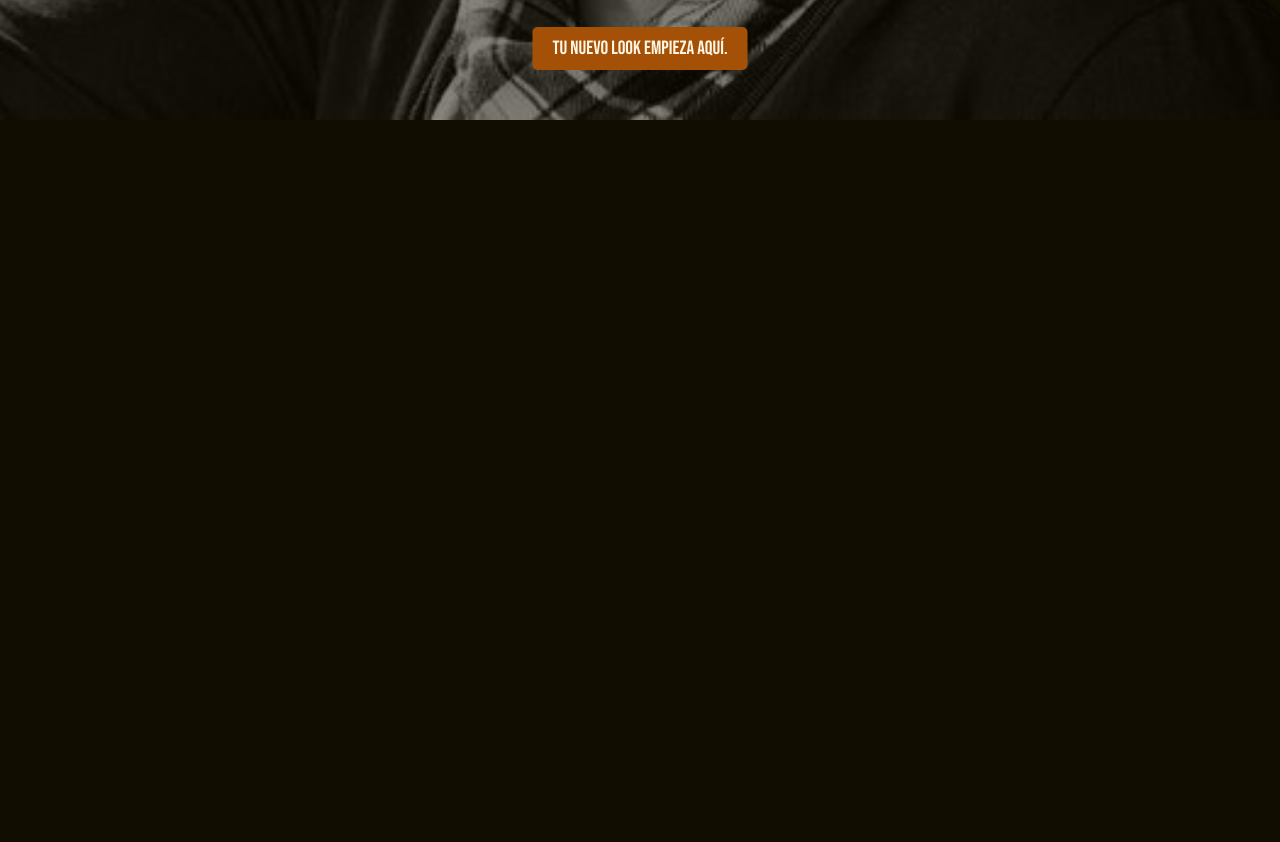
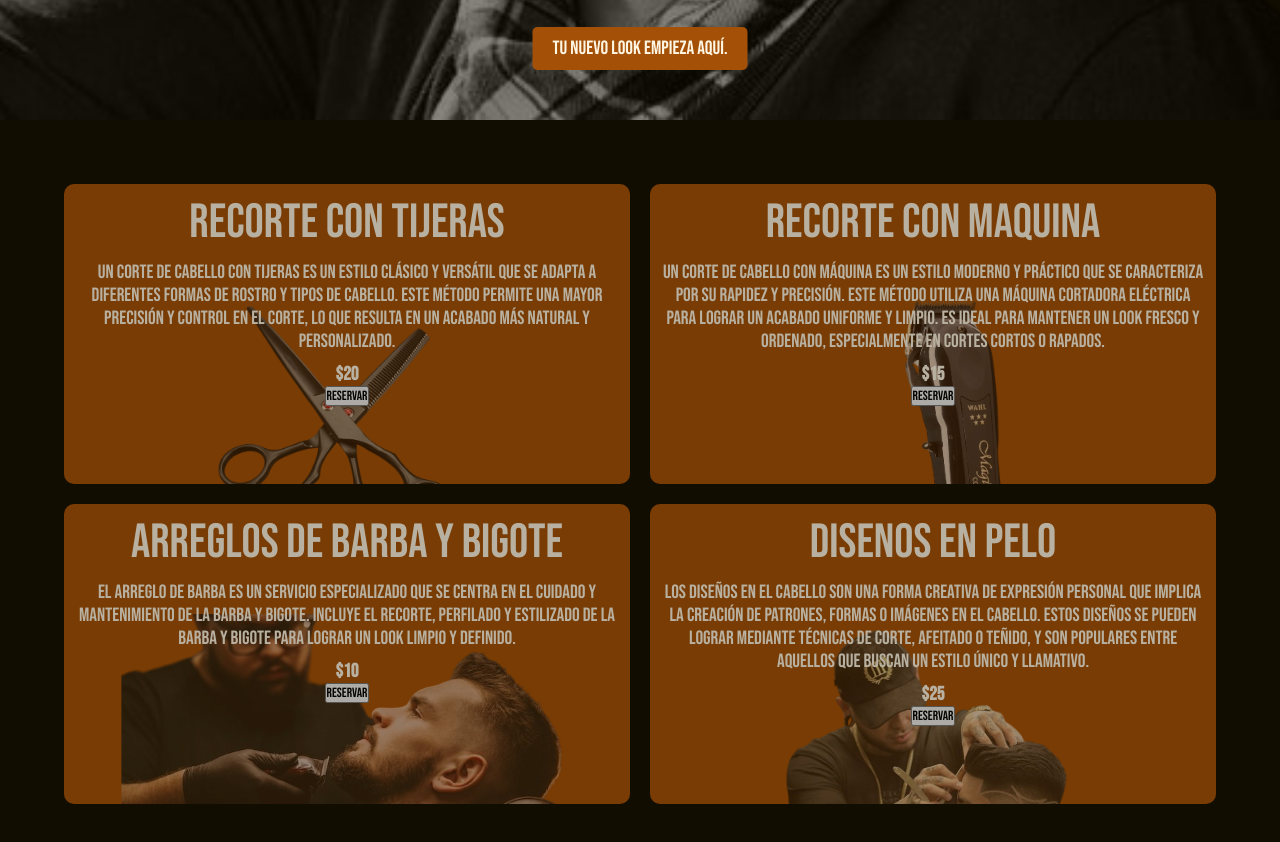
Before and after one commit to mateo-gz/landing-barber, a React (Vite) app: page / in a window 1280 px wide. Shown: the part 680-1522 px from the top of the page. Before the commit the page ends 800 px from the top, so only its background shows below. Built offline with nearby package versions, Linux system fonts and the light colour scheme.

Commit message:
Seccion de services terminada completamente con 4 servicios

```diff
--- a/src/App.css
+++ b/src/App.css
@@ -11,6 +11,7 @@
   padding: 0;
   box-sizing: border-box;
   font-family: "Bebas Neue", sans-serif;
+  user-select: none; /* Evita la selección de texto */
 }
 
 body {
@@ -85,3 +86,81 @@ body {
 .hero-btn:hover {
   background-color: #80390a; /* Un tono más claro de marrón */
 }
+
+/*===Services===*/
+
+.services {
+  display: grid;
+  grid-template-columns: repeat(2, minmax(100px, 1fr));
+  grid-template-rows: repeat(2, minmax(300px, 1fr));
+  gap: 20px;
+  padding: 5%;
+  box-sizing: border-box;
+}
+
+.service {
+  width: 100%;
+  height: 100%;
+  position: relative;
+  overflow: hidden;
+  opacity: 0.7; /* Opacidad inicial */
+  transition: opacity 0.3s ease;
+  background-color: var(--color-secondary);
+  color: var(--color-text);
+  padding: 10px;
+  border-radius: 10px;
+  text-align: center;
+  transition: transform 0.3s ease, box-shadow 0.3s ease;
+  box-sizing: border-box;
+}
+
+.service:hover {
+  transform: translateY(-10px);
+  box-shadow: 0 4px 20px rgba(0, 0, 0, 0.2);
+  opacity: 1; /* Opacidad al pasar el mouse */
+}
+
+.service-title {
+  font-size: 3rem;
+  margin-bottom: 10px;
+}
+
+.service-desc {
+  font-size: 1.2rem;
+  margin-bottom: 10px;
+}
+
+.service-price {
+  font-size: 1.2rem;
+  font-weight: bold;
+}
+
+.service-btn {
+  padding: 10px 20px;
+  background-color: var(--color-text);
+  color: var(--color-primary);
+  border: none;
+  border-radius: 5px;
+  cursor: pointer;
+  font-size: 1rem;
+  transition: background-color 0.3s ease;
+}
+
+.service-btn:hover {
+  background-color: #fff; /* Un tono más claro de blanco */
+}
+
+.service-img {
+  position: absolute;
+  height: 100%;
+  width: 120%;
+  aspect-ratio: 1 / 1;
+  object-fit: contain;
+  bottom: -120px;
+  left: 50%;
+  transform: translate(-50%);
+  border-radius: 10px;
+  margin-bottom: 10px;
+  opacity: 0.7;
+  z-index: -1; /* Asegura que la imagen esté detrás del contenido */
+}
--- a/src/App.jsx
+++ b/src/App.jsx
@@ -1,5 +1,6 @@
 import React from 'react'
-import Home from './components/home'
+import Home from './pages/home'
+import Services from './pages/services'
 import './App.css'
 
 
@@ -7,6 +8,7 @@ const App = () => {
   return (
     <div className='App'>
       <Home />
+      <Services />
     </div>
   )
 }
--- /dev/null
+++ b/src/components/service.jsx
@@ -0,0 +1,15 @@
+import React from 'react'
+
+const Service = ({title, desc, img, price}) => {
+  return (
+    <div className='service'>
+        <div className="service-title">{title}</div>
+        <p className="service-desc">{desc}</p>
+        <img src={img} alt="service" className="service-img"></img>
+        <div className="service-price">{price}</div>
+        <button className='btn'>Reservar</button>
+    </div>
+  )
+}
+
+export default Service
--- /dev/null
+++ b/src/pages/services.jsx
@@ -0,0 +1,35 @@
+import React from 'react'
+import Service from '../components/service'
+
+const Services = () => {
+  return (
+    <div className='services'>
+      <Service
+      title={"Recorte Con Tijeras"}
+      desc={"Un corte de cabello con tijeras es un estilo clásico y versátil que se adapta a diferentes formas de rostro y tipos de cabello. Este método permite una mayor precisión y control en el corte, lo que resulta en un acabado más natural y personalizado."}
+      price={"$20"}
+      img={'/public/img2.png'}
+      />
+      <Service
+      title={"Recorte Con Maquina"}
+      desc={"Un corte de cabello con máquina es un estilo moderno y práctico que se caracteriza por su rapidez y precisión. Este método utiliza una máquina cortadora eléctrica para lograr un acabado uniforme y limpio. Es ideal para mantener un look fresco y ordenado, especialmente en cortes cortos o rapados."}
+      price={"$15"}
+      img={'/public/img3.png'}
+      />
+      <Service
+      title={"Arreglos de Barba y Bigote"}
+      desc={"El arreglo de barba es un servicio especializado que se centra en el cuidado y mantenimiento de la barba y bigote. Incluye el recorte, perfilado y estilizado de la barba y bigote para lograr un look limpio y definido."}
+      price={"$10"}
+      img={'/public/img6.png'}
+      />
+      <Service
+      title={"Disenos en Pelo"}
+      desc={"Los diseños en el cabello son una forma creativa de expresión personal que implica la creación de patrones, formas o imágenes en el cabello. Estos diseños se pueden lograr mediante técnicas de corte, afeitado o teñido, y son populares entre aquellos que buscan un estilo único y llamativo."}
+      price={"$25"}
+      img={'/public/img4.png'}
+      />
+    </div>
+  )
+}
+
+export default Services
```
Also changed, not shown: public/img5.jpeg (deleted), public/img6.png (added), src/pages/home.jsx (renamed from src/components/home.jsx).
